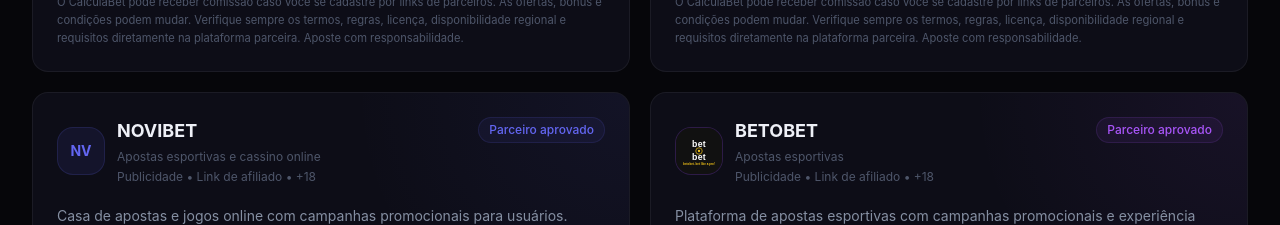
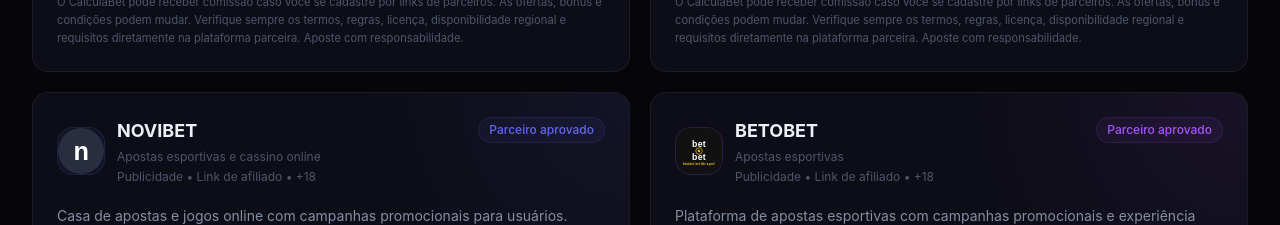
Before and after one commit to cerebromilionario/CalculaBet, a React (Vite) app: page / in a window 1280 px wide. Shown: the part 4960-5185 px from the top of the page. Built offline with nearby package versions, Linux system fonts and the light colour scheme.

Commit message:
Add Novibet logo to partner card
Create SVG logo file for Novibet and wire it up in casas.js so the
card renders the branded logo instead of the "NV" initials fallback.

https://claude.ai/code/session_01YNSAxiQzDiqngmGx5yfk8Z

```diff
--- a/src/data/casas.js
+++ b/src/data/casas.js
@@ -271,6 +271,7 @@ export const casas = [
     id: 'novibet',
     name: 'NOVIBET',
     nome: 'NOVIBET',
+    logo: { src: '/logos/partners/novibet-logo.svg', alt: 'Logo Novibet' },
     initials: 'NV',
     category: 'Apostas esportivas e cassino online',
     description: 'Casa de apostas e jogos online com campanhas promocionais para usuários.',
```
Also changed, not shown: public/logos/partners/novibet-logo.svg (added).
